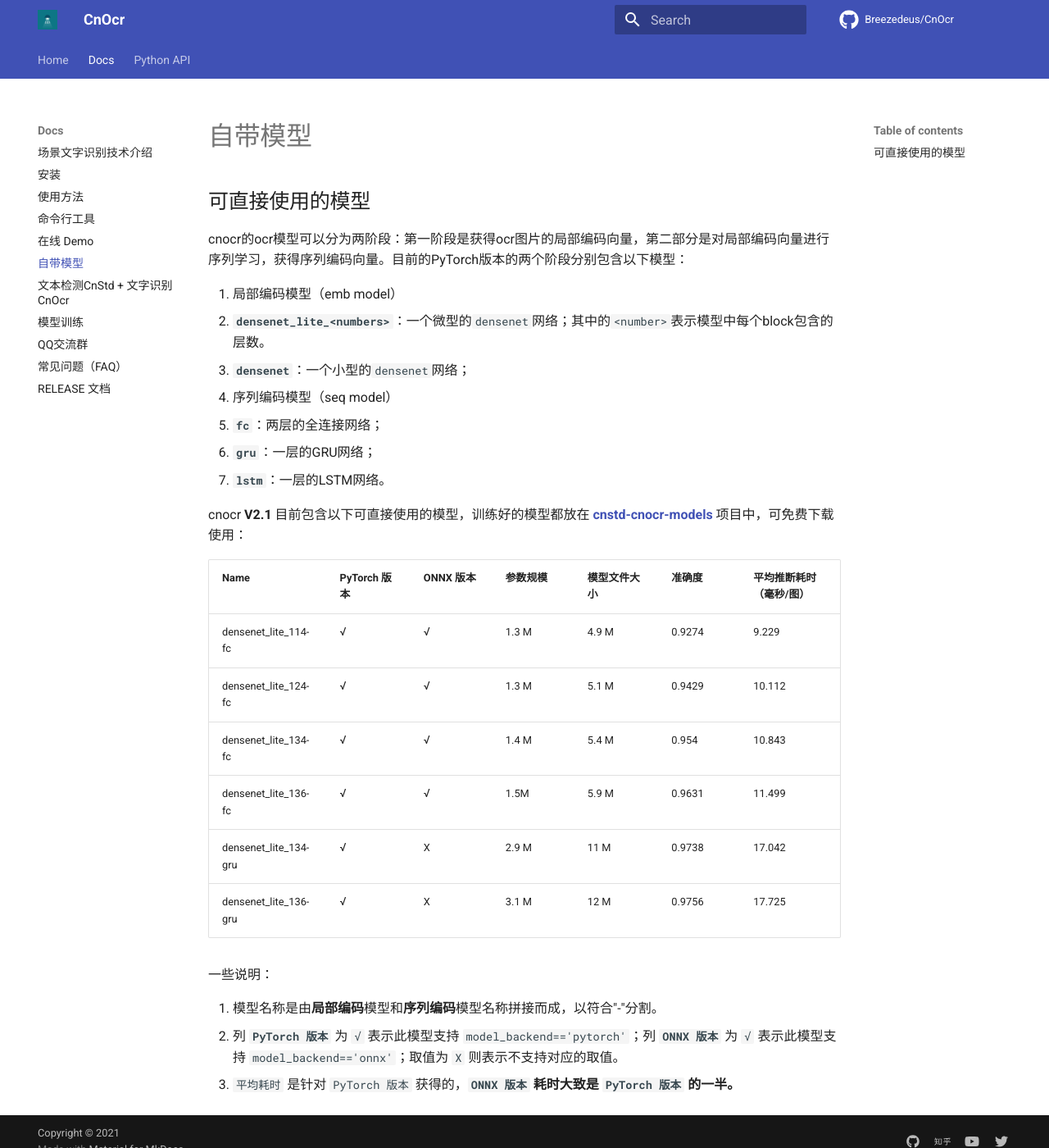
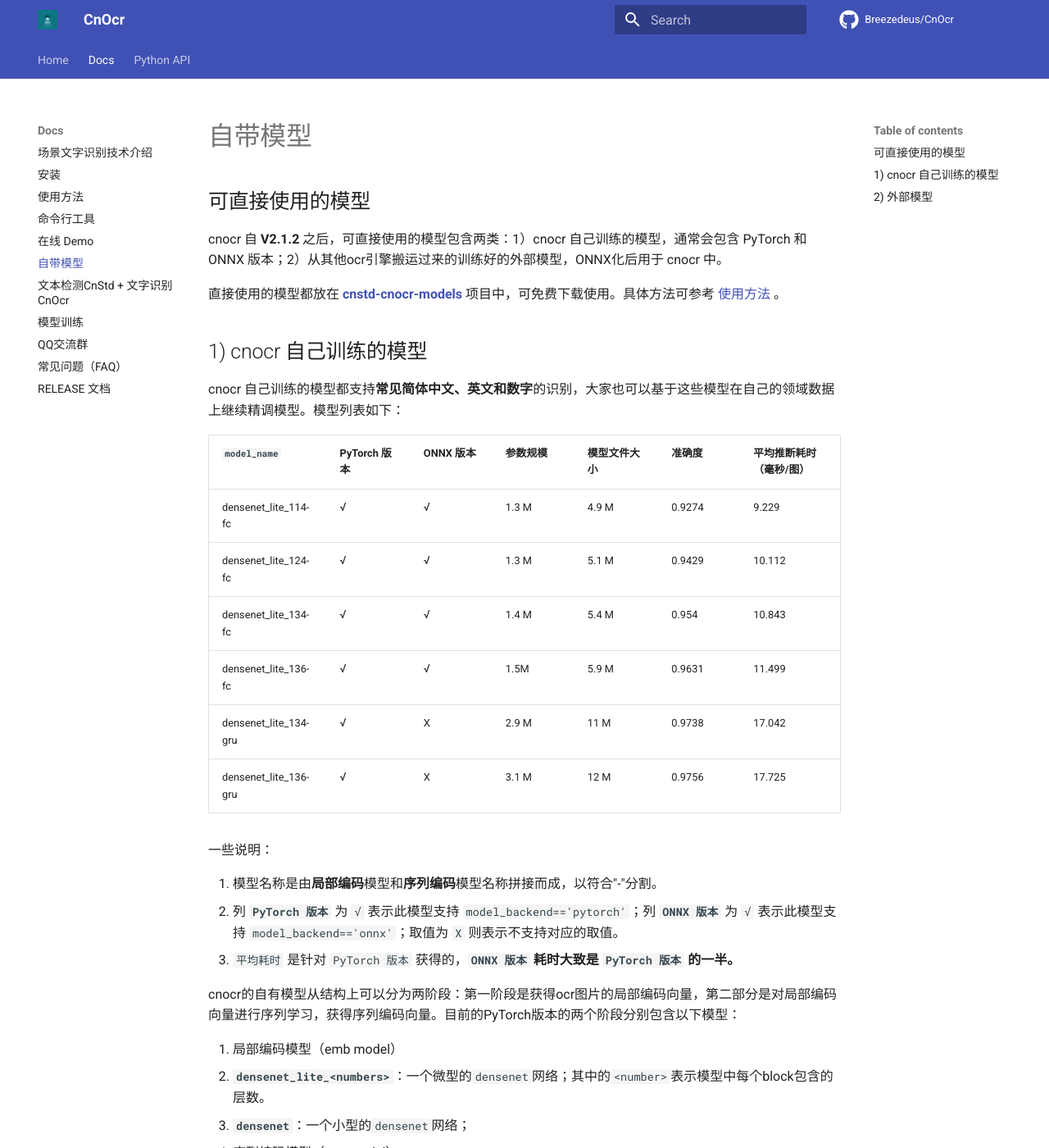
Before and after one commit to diaomin/crnn-mxnet-chinese-text-recognition, an MkDocs documentation site: the page built from docs/models.md, in a window 1280 px wide and 1400 px high. Shown: the whole window at 82% size. Built offline with MkDocs 1.6.1 and Material for MkDocs 9.7.7, drawn with Linux system fonts in a browser that asks for light colours; comment, search, counter and statistics services are not loaded; some of the changed text lies outside the part shown.

Commit message:
update docs

```diff
--- a/docs/models.md
+++ b/docs/models.md
@@ -1,18 +1,14 @@
 ## 可直接使用的模型
 
-cnocr的ocr模型可以分为两阶段：第一阶段是获得ocr图片的局部编码向量，第二部分是对局部编码向量进行序列学习，获得序列编码向量。目前的PyTorch版本的两个阶段分别包含以下模型：
+cnocr 自 **V2.1.2** 之后，可直接使用的模型包含两类：1）cnocr 自己训练的模型，通常会包含 PyTorch 和 ONNX 版本；2）从其他ocr引擎搬运过来的训练好的外部模型，ONNX化后用于 cnocr 中。
 
-1. 局部编码模型（emb model）
-   * **`densenet_lite_<numbers>`**：一个微型的`densenet`网络；其中的`<number>`表示模型中每个block包含的层数。
-   * **`densenet`**：一个小型的`densenet`网络；
-2. 序列编码模型（seq model）
-   * **`fc`**：两层的全连接网络；
-   * **`gru`**：一层的GRU网络；
-   * **`lstm`**：一层的LSTM网络。
+直接使用的模型都放在 [**cnstd-cnocr-models**](https://huggingface.co/breezedeus/cnstd-cnocr-models) 项目中，可免费下载使用。具体方法可参考 [使用方法](usage.md) 。
 
-cnocr **V2.1** 目前包含以下可直接使用的模型，训练好的模型都放在 **[cnstd-cnocr-models](https://github.com/breezedeus/cnstd-cnocr-models)** 项目中，可免费下载使用：
+## 1) cnocr 自己训练的模型
 
-| Name                    | PyTorch 版本 | ONNX 版本 | 参数规模  | 模型文件大小 | 准确度    | 平均推断耗时（毫秒/图） |
+cnocr 自己训练的模型都支持**常见简体中文、英文和数字**的识别，大家也可以基于这些模型在自己的领域数据上继续精调模型。模型列表如下：
+
+| `model_name`            | PyTorch 版本 | ONNX 版本 | 参数规模  | 模型文件大小 | 准确度    | 平均推断耗时（毫秒/图） |
 | ----------------------- | ---------- | ------- | ----- | ------ | ------ | ------------ |
 | densenet\_lite\_114-fc  | √          | √       | 1.3 M | 4.9 M  | 0.9274 | 9.229        |
 | densenet\_lite\_124-fc  | √          | √       | 1.3 M | 5.1 M  | 0.9429 | 10.112       |
@@ -26,3 +22,27 @@ cnocr **V2.1** 目前包含以下可直接使用的模型，训练好的模型
 1. 模型名称是由**局部编码**模型和**序列编码**模型名称拼接而成，以符合"-"分割。
 2. 列 **`PyTorch 版本`** 为 `√` 表示此模型支持 `model_backend=='pytorch'`；列 **`ONNX 版本`** 为 `√` 表示此模型支持 `model_backend=='onnx'`；取值为 `X` 则表示不支持对应的取值。
 3. `平均耗时` 是针对 `PyTorch 版本` 获得的，**`ONNX 版本` 耗时大致是 `PyTorch 版本` 的一半。**
+
+cnocr的自有模型从结构上可以分为两阶段：第一阶段是获得ocr图片的局部编码向量，第二部分是对局部编码向量进行序列学习，获得序列编码向量。目前的PyTorch版本的两个阶段分别包含以下模型：
+
+1. 局部编码模型（emb model）
+   - **`densenet_lite_<numbers>`**：一个微型的`densenet`网络；其中的`<number>`表示模型中每个block包含的层数。
+   - **`densenet`**：一个小型的`densenet`网络；
+2. 序列编码模型（seq model）
+   - **`fc`**：两层的全连接网络；
+   - **`gru`**：一层的GRU网络；
+   - **`lstm`**：一层的LSTM网络。
+
+## 2) 外部模型
+
+以下模型是 [**PaddleOCR**](https://github.com/PaddlePaddle/PaddleOCR) 中模型的 **ONNX** 版本，所以不会依赖 **PaddlePaddle** 相关工具包，故而也不支持基于这些模型在自己的领域数据上继续精调模型。这些模型应该都支持**竖排文字**。
+
+| `model_name`          | PyTorch 版本 | ONNX 版本 | 支持语言           | 模型文件大小 |
+| --------------------- | ---------- | ------- | -------------- | ------ |
+| ch_PP-OCRv3           | X          | √       | 简体中问、英文、数字     | 10 M   |
+| ch_ppocr_mobile_v2.0  | X          | √       | 简体中问、英文、数字     | 4.2 M  |
+| en_PP-OCRv3           | X          | √       | **英文**、数字      | 8.5 M  |
+| en_number_mobile_v2.0 | X          | √       | **英文**、数字      | 1.8M   |
+| chinese_cht_PP-OCRv3  | X          | √       | **繁体中文**、英文、数字 | 11 M   |
+
+更多模型可参考 [PaddleOCR/models_list.md](https://github.com/PaddlePaddle/PaddleOCR/blob/release%2F2.5/doc/doc_ch/models_list.md) 。如有其他外语（如日、韩等）识别需求，可在 **知识星球** [**CnOCR/CnSTD私享群**](https://t.zsxq.com/FEYZRJQ) 中向作者提出建议。
```
Also changed, not shown: docs/command.md (+5 -1 lines), docs/index.md (+23 -5 lines), docs/usage.md (+13 -13 lines), 1 other file.
